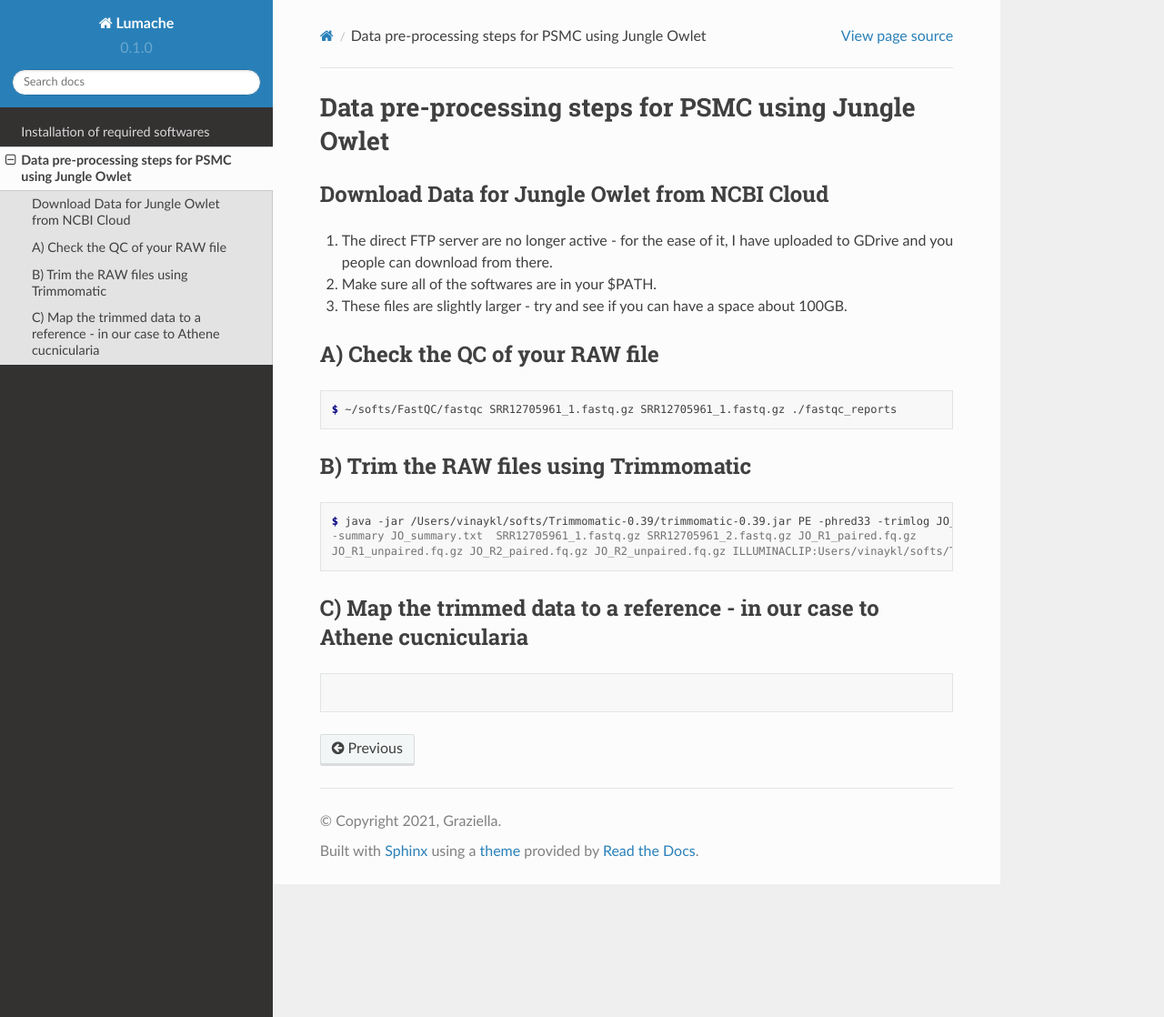
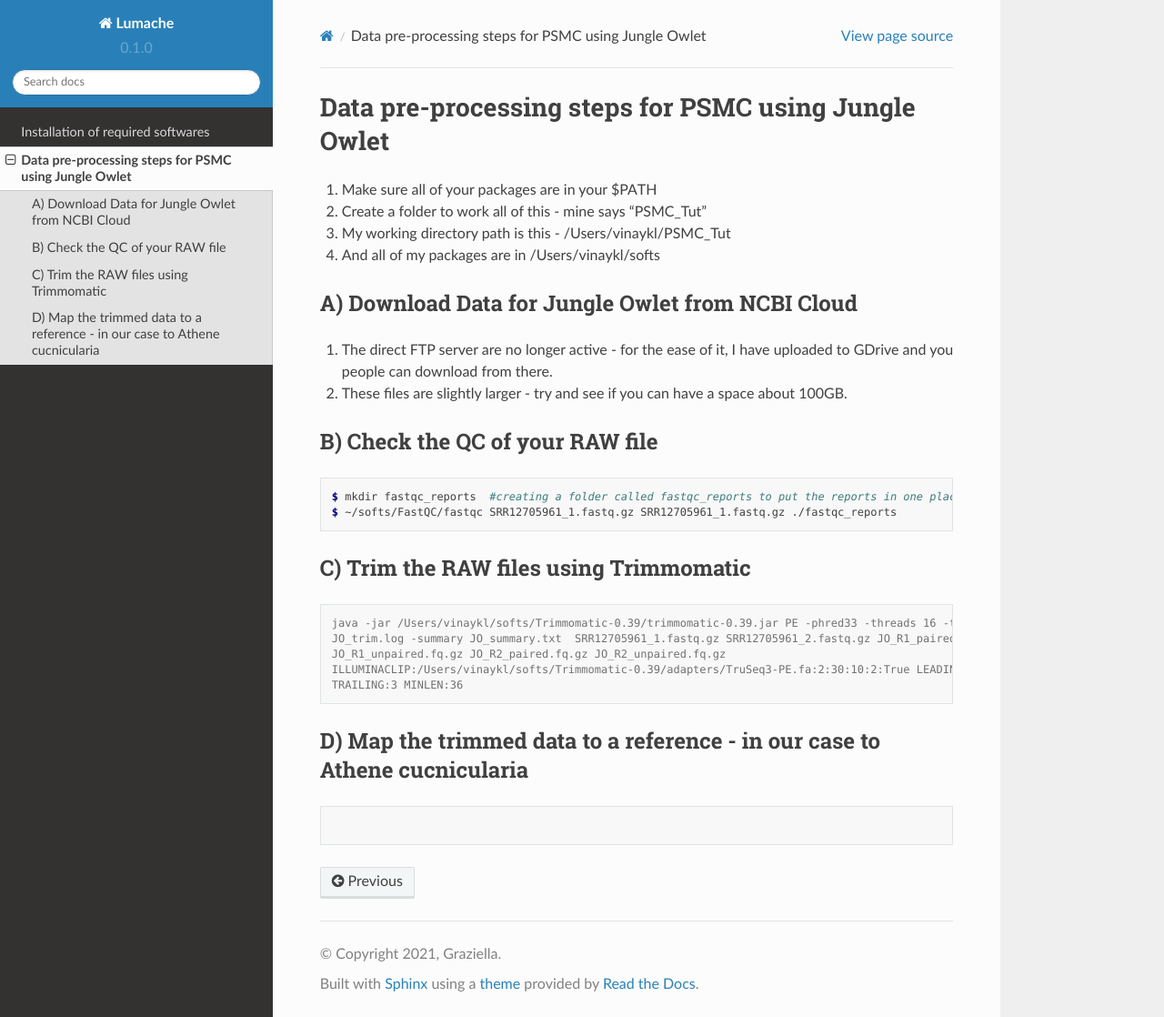
Before and after one commit to stachyris/PSMC_Tutorial-BirdLab, a Sphinx documentation site: the page built from docs/source/01_Data_Pre-Processing.rst, in a window 1280 px wide and 1118 px high. Shown: the whole window at 91% size. Built offline with Sphinx 7.4.7 and the Read the Docs theme 2.0.0, drawn with Linux system fonts in a browser that asks for light colours.

Commit message:
Update 01_Data_Pre-Processing.rst

```diff
--- a/docs/source/01_Data_Pre-Processing.rst
+++ b/docs/source/01_Data_Pre-Processing.rst
@@ -1,34 +1,42 @@
 Data pre-processing steps for PSMC using Jungle Owlet
 =====================================================
 
-Download Data for Jungle Owlet from NCBI Cloud
+.. note::
+1) Make sure all of your packages are in your $PATH
+2) Create a folder to work all of this - mine says "PSMC_Tut"
+3) My working directory path is this - /Users/vinaykl/PSMC_Tut
+4) And all of my packages are in /Users/vinaykl/softs
+
+A) Download Data for Jungle Owlet from NCBI Cloud
 ----------------------------------------------
 
 .. note::
 
 1) The direct FTP server are no longer active - for the ease of it, I have uploaded to GDrive and you people can download from there. \
-2) Make sure all of the softwares are in your $PATH. \
-3) These files are slightly larger - try and see if you can have a space about 100GB. \
+2) These files are slightly larger - try and see if you can have a space about 100GB. \
 
-A) Check the QC of your RAW file
+B) Check the QC of your RAW file
 -----------------------------
 
 .. code-block:: console
 
+  $ mkdir fastqc_reports  #creating a folder called fastqc_reports to put the reports in one place
   $ ~/softs/FastQC/fastqc SRR12705961_1.fastq.gz SRR12705961_1.fastq.gz ./fastqc_reports
 
 
-B) Trim the RAW files using Trimmomatic
+C) Trim the RAW files using Trimmomatic
 ---------------------------------------
 
 .. code-block:: console
 
- $ java -jar /Users/vinaykl/softs/Trimmomatic-0.39/trimmomatic-0.39.jar PE -phred33 -trimlog JO_trim.log
- -summary JO_summary.txt  SRR12705961_1.fastq.gz SRR12705961_2.fastq.gz JO_R1_paired.fq.gz
- JO_R1_unpaired.fq.gz JO_R2_paired.fq.gz JO_R2_unpaired.fq.gz ILLUMINACLIP:Users/vinaykl/softs/Trimmomatic-0.39/adapters/TruSeq3-PE.fa:2:30:10:2:True LEADING:3 TRAILING:3 MINLEN:36
+ java -jar /Users/vinaykl/softs/Trimmomatic-0.39/trimmomatic-0.39.jar PE -phred33 -threads 16 -trimlog
+ JO_trim.log -summary JO_summary.txt  SRR12705961_1.fastq.gz SRR12705961_2.fastq.gz JO_R1_paired.fq.gz
+ JO_R1_unpaired.fq.gz JO_R2_paired.fq.gz JO_R2_unpaired.fq.gz
+ ILLUMINACLIP:/Users/vinaykl/softs/Trimmomatic-0.39/adapters/TruSeq3-PE.fa:2:30:10:2:True LEADING:3
+ TRAILING:3 MINLEN:36
 
 
-C) Map the trimmed data to a reference - in our case to Athene cucnicularia
+D) Map the trimmed data to a reference - in our case to Athene cucnicularia
 ---------------------------------------------------------------------------
 
 .. code-block:: bash
```
